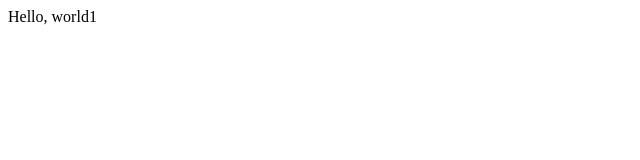
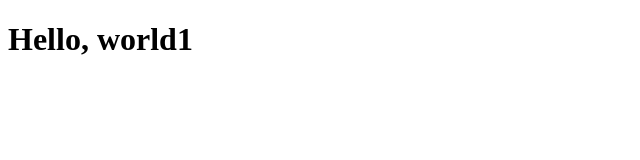
Before and after one commit to AbdallahNU/CS-201, a plain HTML site: page index.html in a window 1280 px wide. Shown: the whole page, without its empty margins (0-640 px from the left). Drawn offline with Linux system fonts and the light colour scheme.

Commit message:
Add <h1>

```diff
--- a/index.html
+++ b/index.html
@@ -5,6 +5,6 @@
     <title>Hello</title>
   </head>
   <body>
-    Hello, world1
+    <h1>Hello, world1</h1>
   </body>
 </html>
```
